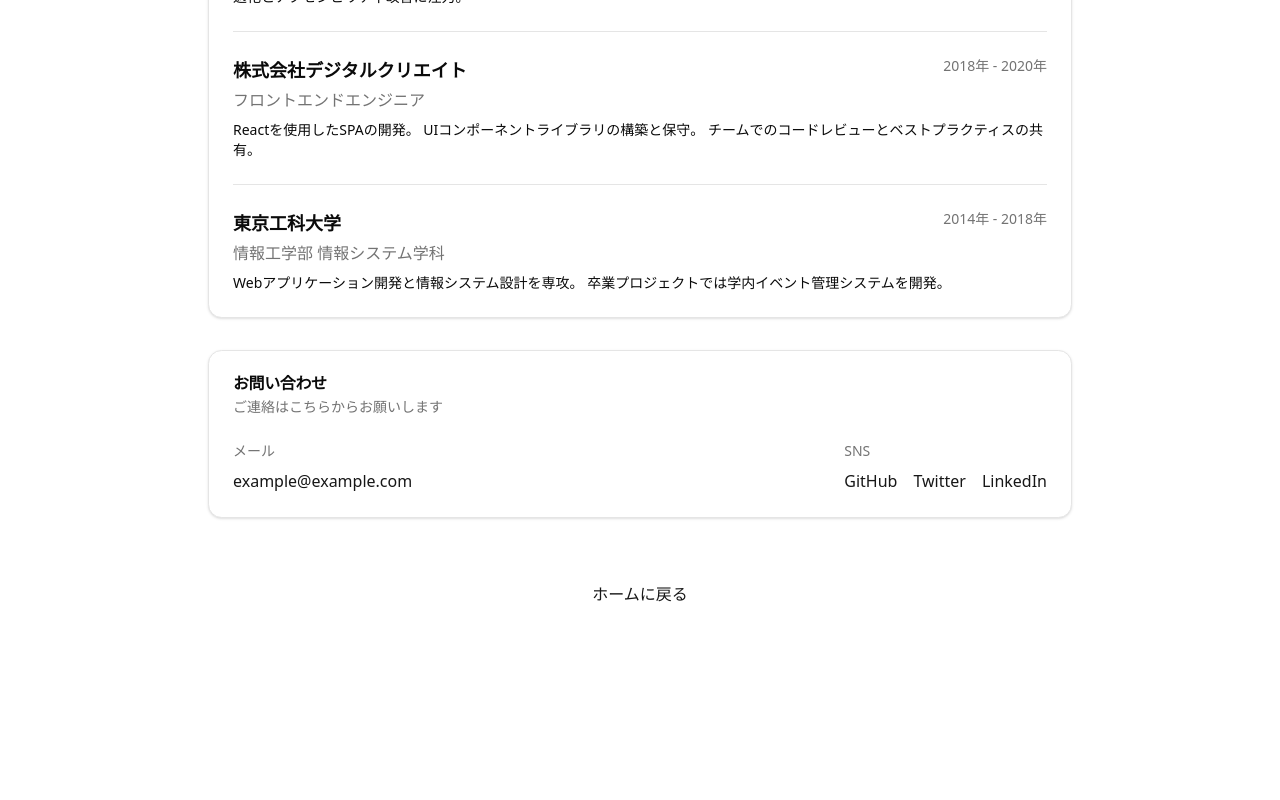
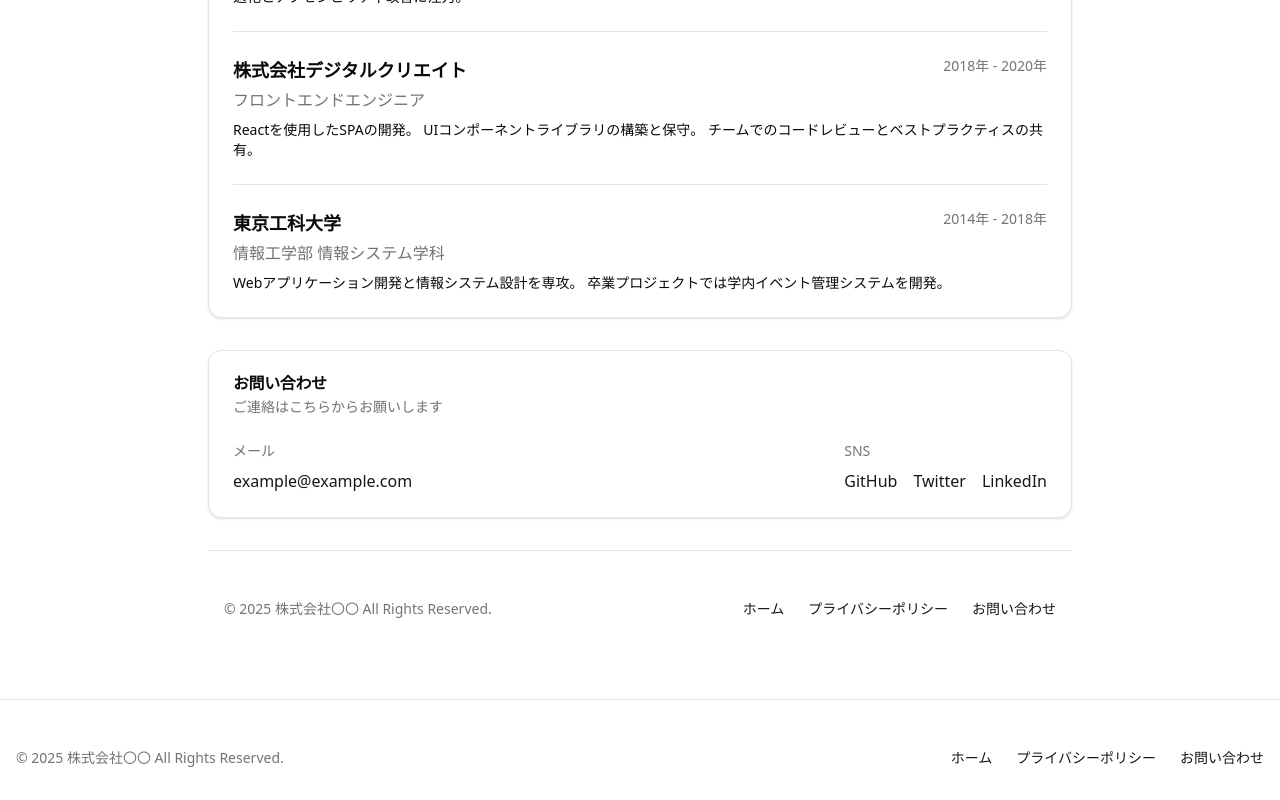
Before and after one commit to takunagai/nextjs-boilerplate, a Next.js app: page /about in a window 1280 px wide. Shown: the part 1097-1897 px from the top of the page. Before the commit the page ends 1751 px from the top, so only its background shows below. Built offline with nearby package versions, Linux system fonts and the light colour scheme.

Commit message:
フッターコンポーネントの追加

```diff
--- a/src/app/about/page.tsx
+++ b/src/app/about/page.tsx
@@ -1,6 +1,7 @@
 import { Card, CardContent, CardDescription, CardHeader, CardTitle } from "@/components/ui/card";
 import { Separator } from "@/components/ui/separator";
 import { Badge } from "@/components/ui/badge";
+import { Footer } from "@/components/layout/footer";
 import Image from "next/image";
 import Link from "next/link";
 
@@ -266,14 +267,7 @@ export default function AboutPage() {
 				</Card>
 
 				{/* フッター */}
-				<div className="mt-8 text-center">
-					<Link
-						href="/"
-						className="text-primary hover:underline"
-					>
-						ホームに戻る
-					</Link>
-				</div>
+				<Footer />
 			</div>
 		</div>
 	);
--- a/src/app/layout.tsx
+++ b/src/app/layout.tsx
@@ -1,5 +1,6 @@
 import type { Metadata } from "next";
 import { Geist, Geist_Mono } from "next/font/google";
+import { Footer } from "@/components/layout/footer";
 import "./globals.css";
 
 const geistSans = Geist({
@@ -27,7 +28,12 @@ export default function RootLayout({
 			<body
 				className={`${geistSans.variable} ${geistMono.variable} antialiased`}
 			>
-				{children}
+				<div className="flex flex-col min-h-screen">
+					<main className="flex-grow">
+						{children}
+					</main>
+					<Footer />
+				</div>
 			</body>
 		</html>
 	);
--- a/src/app/privacy/page.tsx
+++ b/src/app/privacy/page.tsx
@@ -1,5 +1,6 @@
 import { Card, CardContent, CardHeader, CardTitle } from "@/components/ui/card";
 import { Separator } from "@/components/ui/separator";
+import { Footer } from "@/components/layout/footer";
 import Link from "next/link";
 
 export const metadata = {
@@ -215,14 +216,7 @@ export default function PrivacyPolicyPage() {
 				</Card>
 
 				{/* フッター */}
-				<div className="mt-8 text-center">
-					<p className="text-sm text-muted-foreground mb-4">
-						© {currentYear} 株式会社〇〇 All Rights Reserved.
-					</p>
-					<Link href="/" className="text-primary hover:underline">
-						ホームに戻る
-					</Link>
-				</div>
+				<Footer />
 			</div>
 		</div>
 	);
--- /dev/null
+++ b/src/components/layout/footer.tsx
@@ -0,0 +1,139 @@
+import Link from "next/link";
+import { type VariantProps, cva } from "class-variance-authority";
+import { cn } from "@/lib/utils";
+
+// フッターのバリアントを定義
+const footerVariants = cva("w-full border-t", {
+	variants: {
+		variant: {
+			default: "bg-background",
+			primary: "bg-primary/5",
+			secondary: "bg-secondary/5",
+		},
+		size: {
+			default: "py-8",
+			sm: "py-4",
+			lg: "py-12",
+		},
+	},
+	defaultVariants: {
+		variant: "default",
+		size: "default",
+	},
+});
+
+// フッターのナビゲーションリンク型定義
+export interface FooterLink {
+	label: string;
+	href: string;
+	external?: boolean;
+}
+
+// フッターのナビゲーショングループ型定義
+export interface FooterNavGroup {
+	title?: string;
+	links: FooterLink[];
+}
+
+// フッターのプロパティ型定義
+export interface FooterProps
+	extends React.HTMLAttributes<HTMLElement>,
+		VariantProps<typeof footerVariants> {
+	companyName?: string;
+	links?: FooterLink[];
+	navGroups?: FooterNavGroup[];
+	showCurrentYear?: boolean;
+	homeLink?: boolean;
+	children?: React.ReactNode;
+}
+
+export function Footer({
+	className,
+	variant,
+	size,
+	companyName = "株式会社〇〇",
+	links = [],
+	navGroups = [],
+	showCurrentYear = true,
+	homeLink = true,
+	children,
+	...props
+}: FooterProps) {
+	// 現在の年を取得
+	const currentYear = new Date().getFullYear();
+
+	// デフォルトのリンク
+	const defaultLinks: FooterLink[] = [
+		...(homeLink ? [{ label: "ホーム", href: "/" }] : []),
+		{ label: "プライバシーポリシー", href: "/privacy" },
+		{ label: "お問い合わせ", href: "/contact" },
+	];
+
+	// 提供されたリンクがない場合はデフォルトのリンクを使用
+	const footerLinks = links.length > 0 ? links : defaultLinks;
+
+	return (
+		<footer
+			className={cn(footerVariants({ variant, size }), className)}
+			{...props}
+		>
+			<div className="container mx-auto px-4">
+				{/* ナビゲーショングループがある場合 */}
+				{navGroups.length > 0 && (
+					<div className="grid grid-cols-1 md:grid-cols-2 lg:grid-cols-4 gap-8 mb-8">
+						{navGroups.map((group) => (
+							<div key={group.title}>
+								{group.title && (
+									<h3 className="font-medium text-sm mb-3">{group.title}</h3>
+								)}
+								<ul className="space-y-2">
+									{group.links.map((link) => (
+										<li key={link.href}>
+											<Link
+												href={link.href}
+												target={link.external ? "_blank" : undefined}
+												rel={link.external ? "noopener noreferrer" : undefined}
+												className="text-sm text-muted-foreground hover:text-primary hover:underline"
+											>
+												{link.label}
+											</Link>
+										</li>
+									))}
+								</ul>
+							</div>
+						))}
+					</div>
+				)}
+
+				{/* カスタムコンテンツ */}
+				{children && <div className="mb-6">{children}</div>}
+
+				<div className="flex flex-col md:flex-row justify-between items-center gap-4 pt-4">
+					{/* 著作権表示 */}
+					<div className="text-sm text-muted-foreground order-2 md:order-1">
+						{showCurrentYear
+							? `© ${currentYear} ${companyName} All Rights Reserved.`
+							: `© ${companyName} All Rights Reserved.`}
+					</div>
+
+					{/* ナビゲーションリンク */}
+					{footerLinks.length > 0 && (
+						<nav className="flex flex-wrap gap-x-6 gap-y-2 justify-center order-1 md:order-2">
+							{footerLinks.map((link) => (
+								<Link
+									key={link.href}
+									href={link.href}
+									target={link.external ? "_blank" : undefined}
+									rel={link.external ? "noopener noreferrer" : undefined}
+									className="text-sm text-primary hover:underline"
+								>
+									{link.label}
+								</Link>
+							))}
+						</nav>
+					)}
+				</div>
+			</div>
+		</footer>
+	);
+}
```
